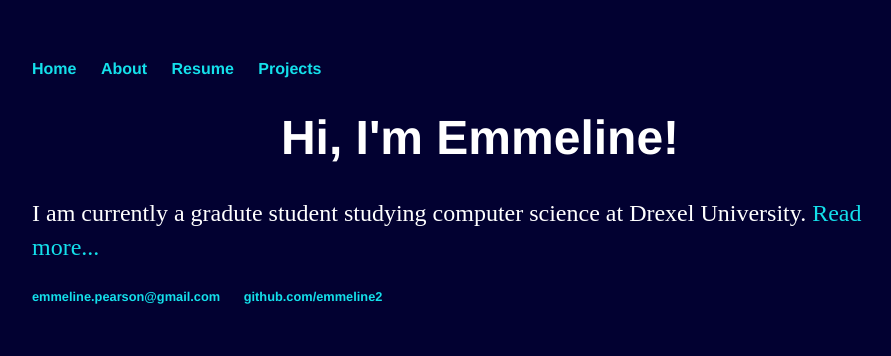
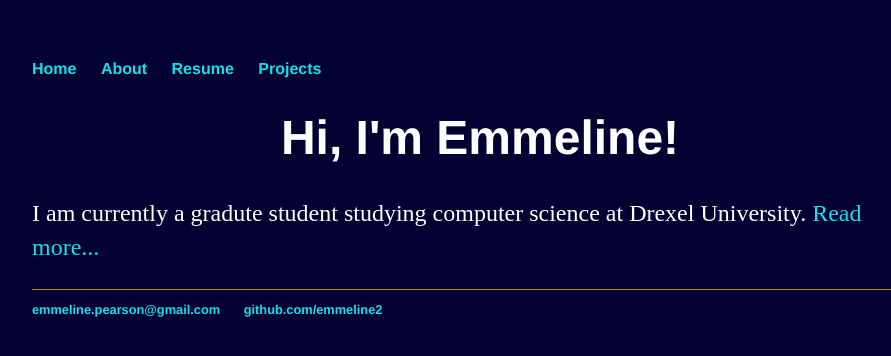
Before and after one commit to emmeline2/emmeline2.github.io, a Jekyll site: the page built from index.html, in a window 1280 px wide. Shown: the top 356 px of the page, without its empty margins (160-1051 px from the left). Built offline with Jekyll 4.4.1, drawn with Linux system fonts in a browser that asks for light colours.

Commit message:
boarder top

```diff
--- a/css/main.css
+++ b/css/main.css
@@ -48,6 +48,7 @@ footer {
     background-color: #020131;
     font-size: .8em;
     color: white;
+    border-top: 1px solid #b08f26
 }
 
 .portrait {
```
